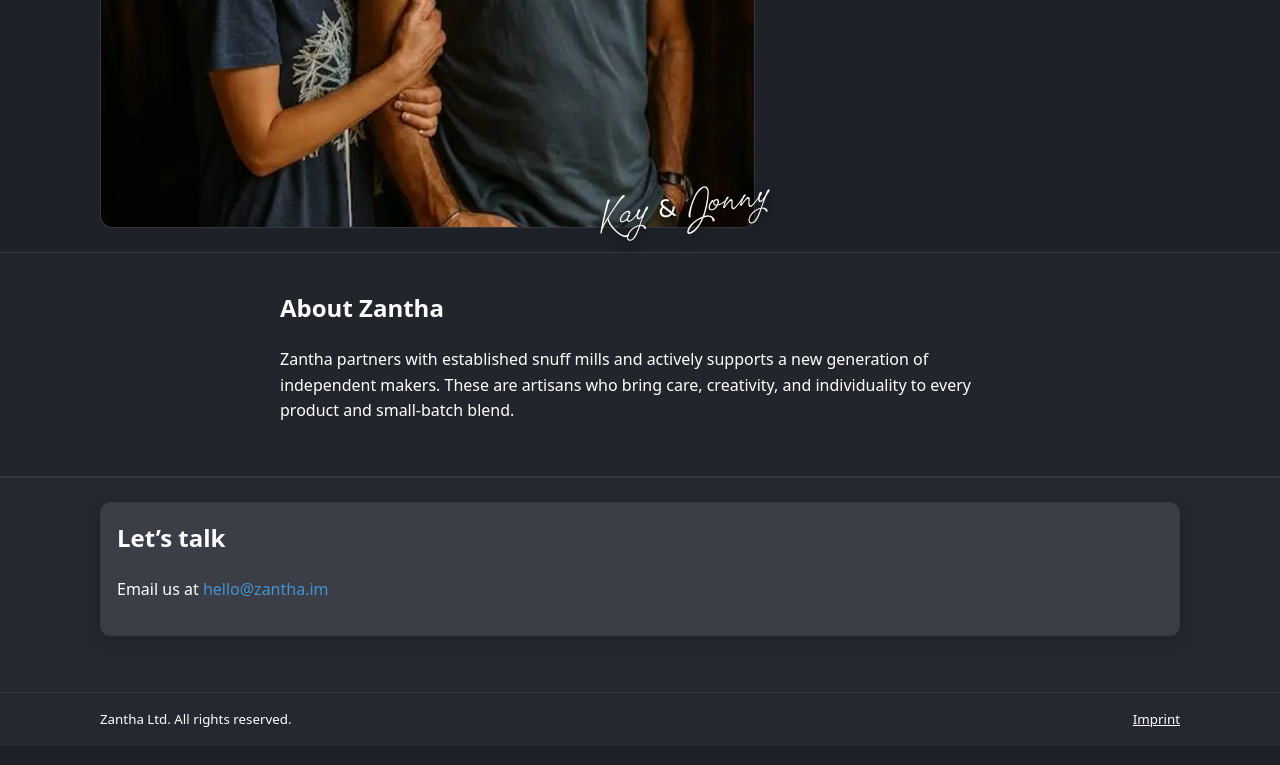
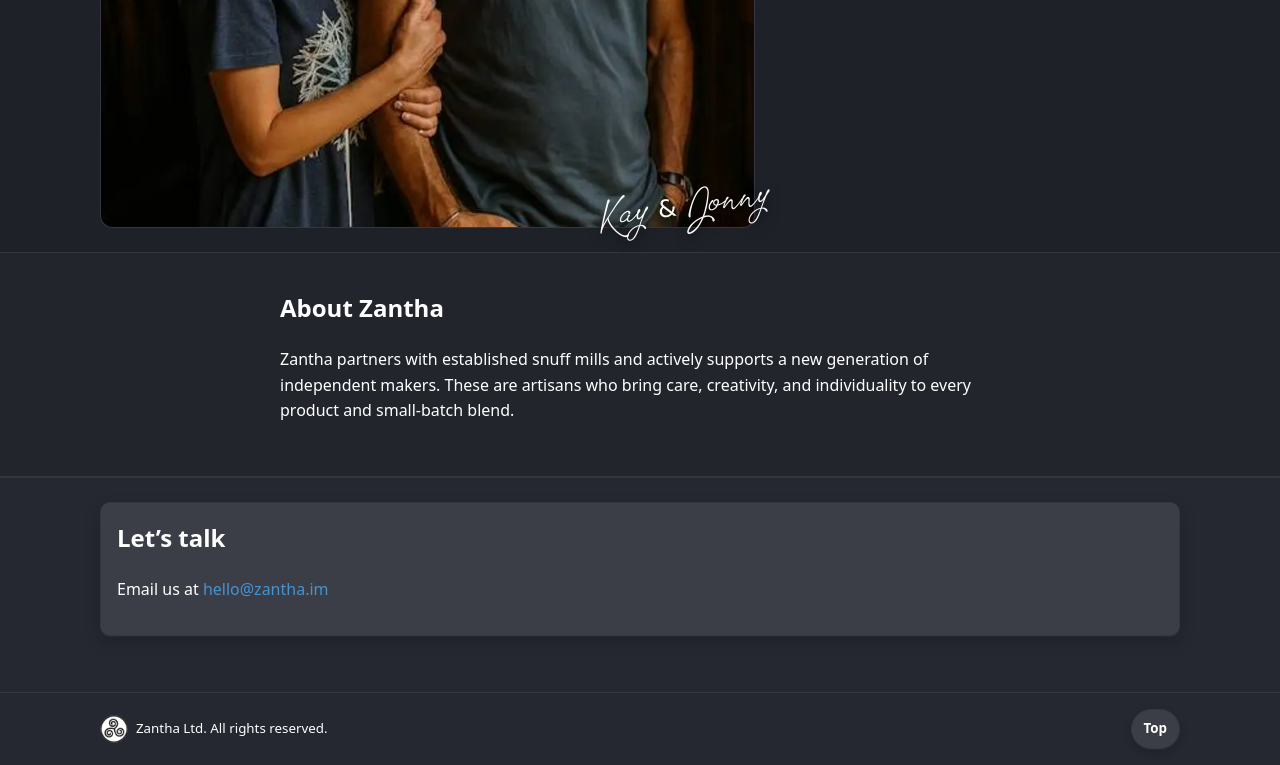
Before and after one commit to anderson-international/zantha, a plain HTML site: page index.html in a window 1280 px wide. Shown: the part 1177-1942 px from the top of the page. Drawn offline with Linux system fonts and the light colour scheme.

Commit message:
feat_enhance_footer_with_logo_and_styled_top_button

```diff
--- a/index.html
+++ b/index.html
@@ -152,8 +152,8 @@
 
   <footer class="site-footer">
     <div class="container foot">
-      <small>  Zantha Ltd. All rights reserved.</small>
-      <small><a href="#">Imprint</a></small>
+      <small><img src="/images/brand/triskelion.png" alt="Zantha Ltd" width="28" height="28" /> Zantha Ltd. All rights reserved.</small>
+      <small><a href="#" class="top-btn" aria-label="Back to top">Top</a></small>
     </div>
     <!-- No JS needed; year rendered by server/time. Replace if desired. -->
   </footer>
--- a/styles.css
+++ b/styles.css
@@ -50,7 +50,7 @@
 .sr-only { position: absolute; width: 1px; height: 1px; padding: 0; margin: -1px; overflow: hidden; clip: rect(0 0 0 0); white-space: nowrap; border: 0; }
 
 /* Header */
-.site-header { position: sticky; top: 0; backdrop-filter: saturate(110%) blur(6px); background: color-mix(in oklab, #1E2128 85%, transparent); border-bottom: 1px solid var(--border); z-index: 10; }
+.site-header { position: sticky; top: 0; backdrop-filter: none; background: var(--bg); border-bottom: 1px solid var(--border); z-index: 10; }
 .nav { display: flex; align-items: center; justify-content: space-between; gap: 16px; height: 64px; }
 .brand { display: flex; align-items: center; gap: 10px; font-weight: 700; letter-spacing: 0.2px; }
 .nav-links { display: flex; gap: 16px; align-items: center; }
@@ -120,6 +120,23 @@
 .site-footer { border-top: 1px solid var(--border); padding: 16px 0; background: var(--card); }
 .foot { display: flex; align-items: center; justify-content: space-between; gap: 10px; }
 .foot a { color: inherit; text-decoration: underline; }
+.foot small { display: inline-flex; align-items: center; gap: 8px; }
+.foot small img { display: inline-block; }
+/* Top link as subtle circular button */
+.foot a.top-btn {
+  display: inline-flex; align-items: center; justify-content: center;
+  padding: 8px 12px; min-height: 40px; min-width: 40px;
+  border: 1px solid var(--border); border-radius: 999px;
+  background: color-mix(in oklab, var(--card) 88%, white 12%);
+  text-decoration: none; font-weight: 600;
+  box-shadow: 0 1px 0 rgba(255,255,255,0.03), 0 4px 10px rgba(0,0,0,0.18);
+}
+.foot a.top-btn:hover { filter: brightness(1.04); text-decoration: none; }
+.foot a.top-btn:active { transform: translateY(1px); }
+
+@media (max-width: 960px) {
+  .foot a.top-btn { min-height: 48px; min-width: 48px; padding: 0 14px; }
+}
 
 /* Responsive */
 @media (max-width: 960px) {
```
Also changed, not shown: 1 other file.
